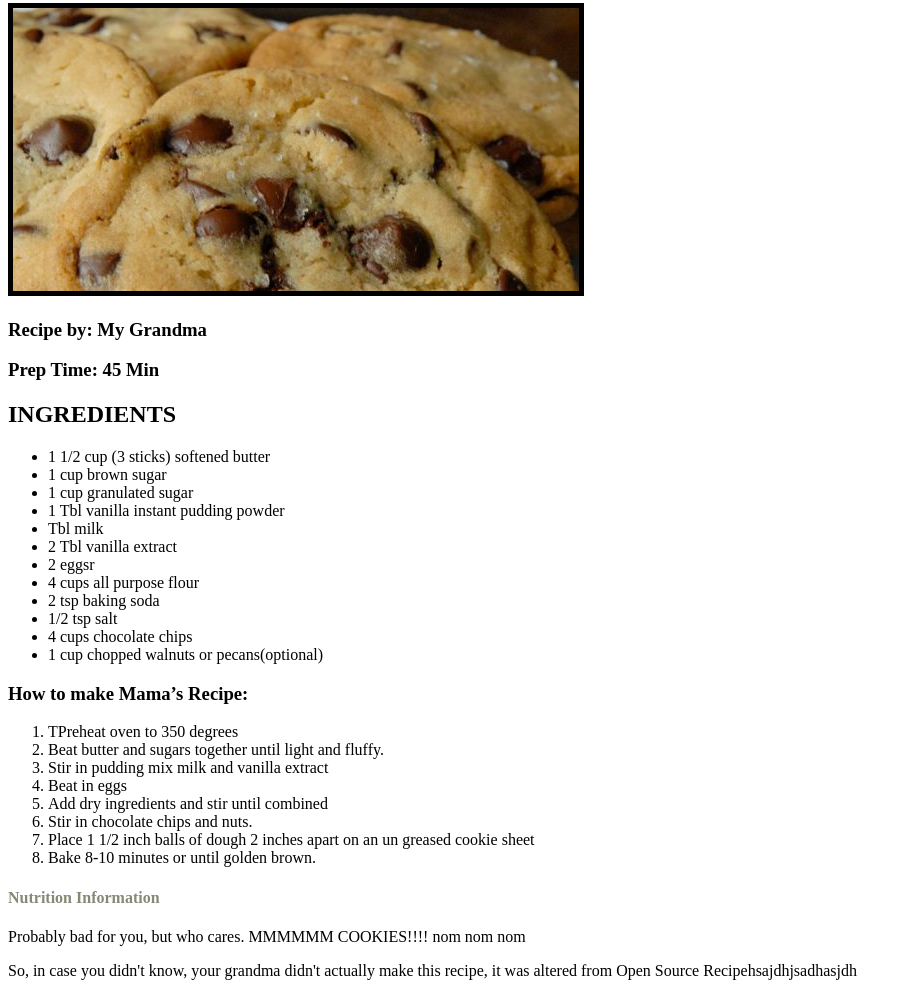
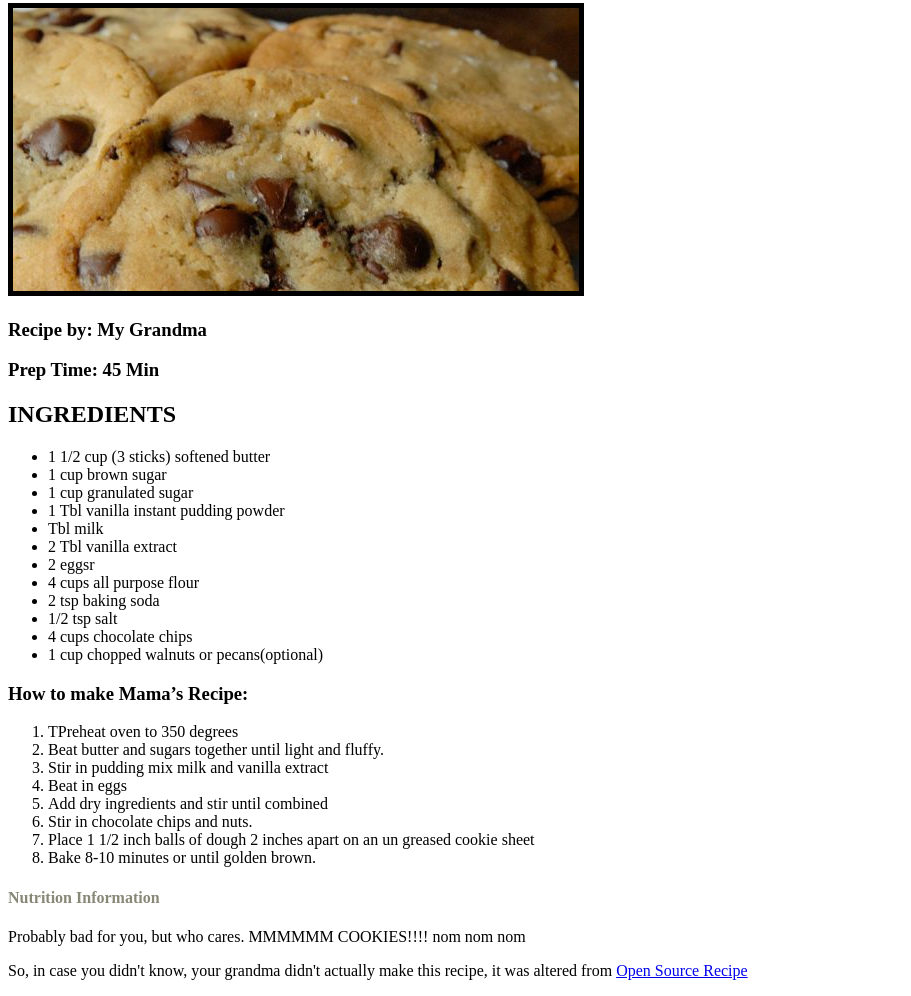
Before and after one commit to jotapez/ga-fewd-19cookie-recipe, a plain HTML site: page index.html in a window 1280 px wide. Shown: the part 124-1120 px from the top of the page, without its empty margins (0-911 px from the left). Drawn offline with Linux system fonts and the light colour scheme.

Commit message:
Link fixed

```diff
--- a/index.html
+++ b/index.html
@@ -48,7 +48,7 @@
 
         <p>Probably bad for you, but who cares. MMMMMM COOKIES!!!! nom nom nom</p>
 
-        <p>So, in case you didn't know, your grandma didn't actually make this recipe, it was altered from Open Source Recipehsajdhjsadhasjdh <a refer:"http://www.opensourcefood.com/people/Amanori/recipes/mamas-recipe-the-best-chocolate-chip-cookies"
+        <p>So, in case you didn't know, your grandma didn't actually make this recipe, it was altered from <a href="http://www.opensourcefood.com/people/Amanori/recipes/mamas-recipe-the-best-chocolate-chip-cookies">Open Source Recipe</a>
 </p>
 
 
```
